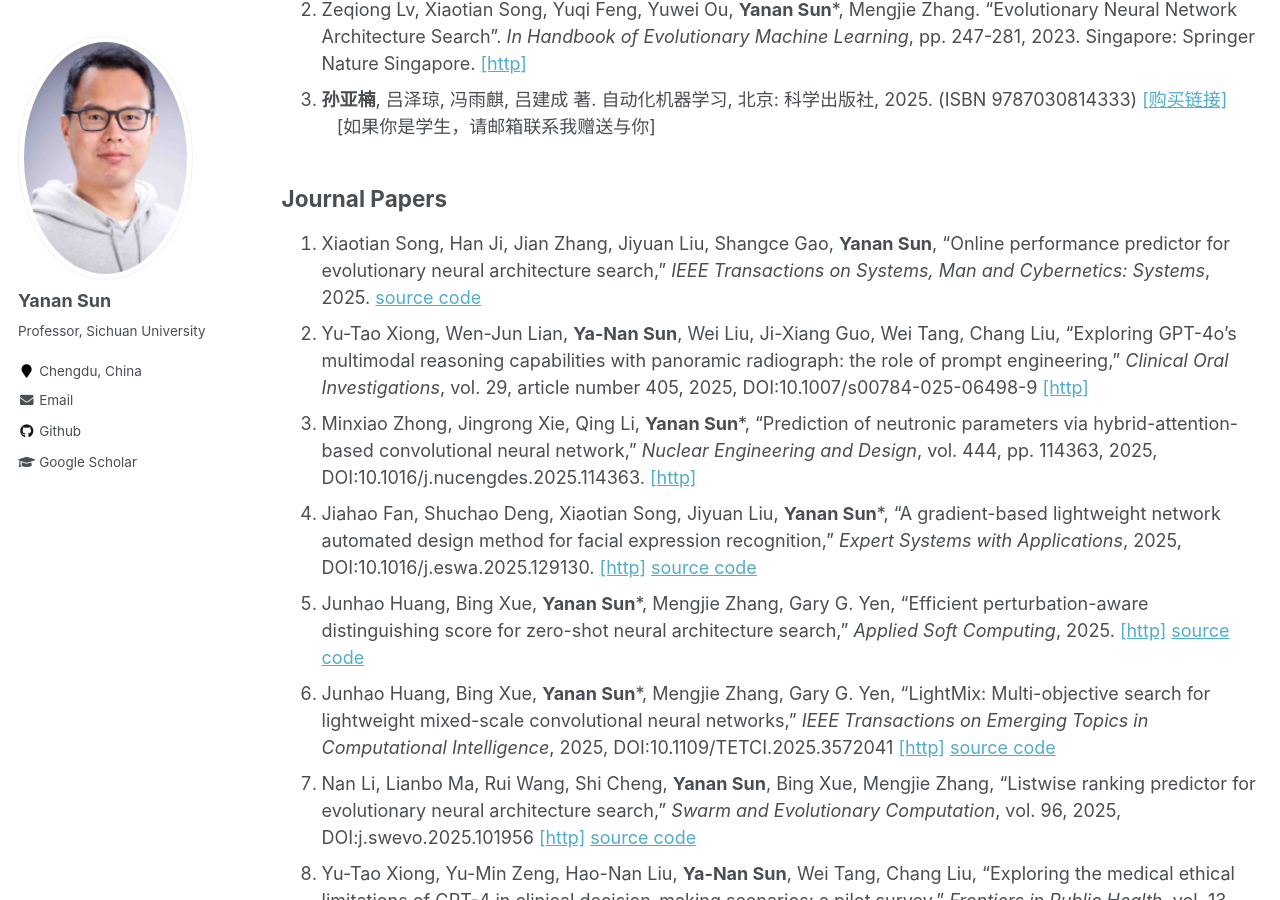
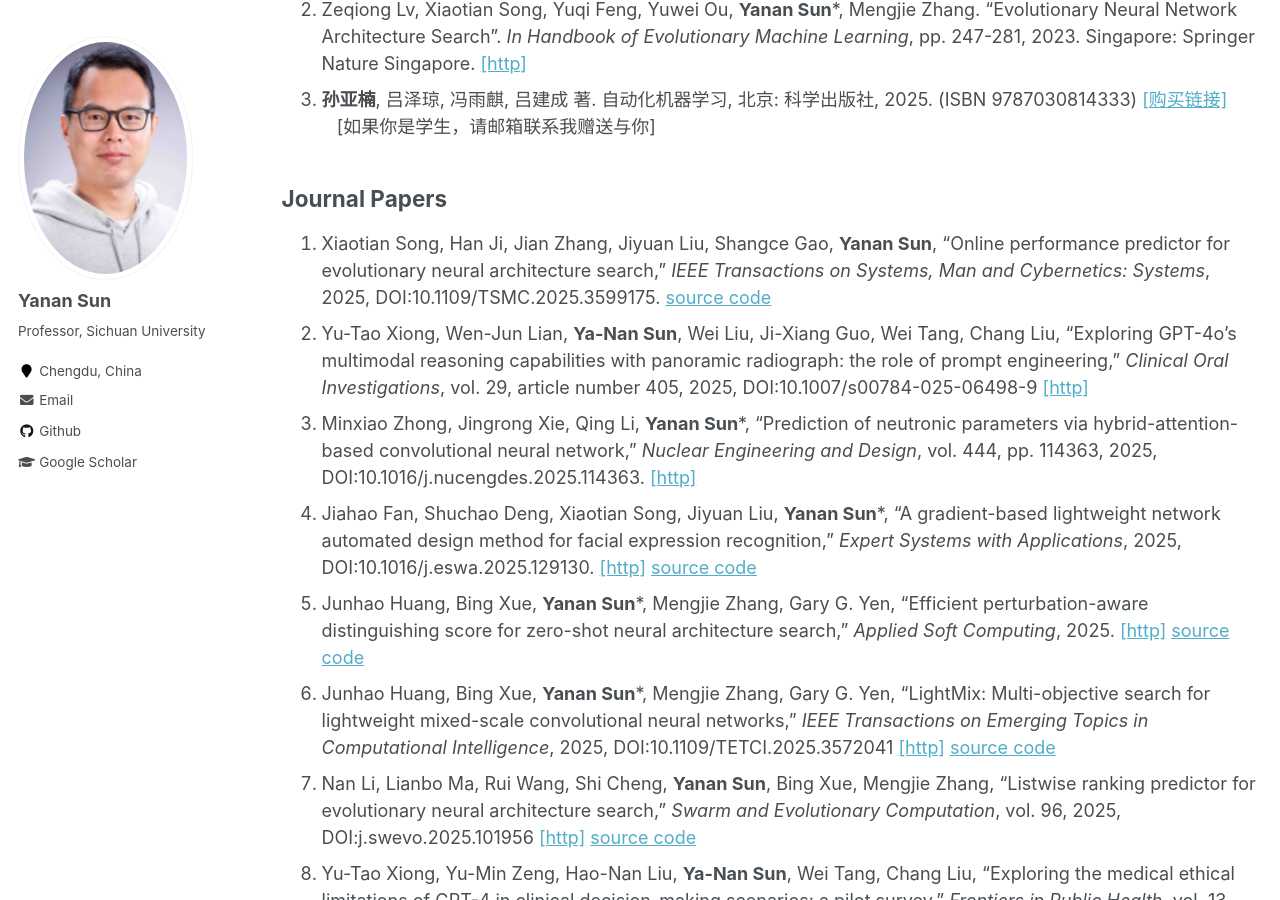
Before and after one commit to yn-sun/yn-sun.github.io, a Jekyll site: the page built from _pages/publications.md, in a window 1280 px wide and 900 px high, scrolled down 402 px. Built offline with Jekyll 4.4.1, drawn with Linux system fonts in a browser that asks for light colours; comment, search, counter and statistics services are not loaded.

Commit message:
Update publications.md

```diff
--- a/_pages/publications.md
+++ b/_pages/publications.md
@@ -12,7 +12,7 @@
 3. **孙亚楠**, 吕泽琼, 冯雨麒, 吕建成 著. 自动化机器学习, 北京: 科学出版社, 2025. (ISBN 9787030814333)  [[购买链接]](https://www.ecsponline.com/goods.php?id=227870) &nbsp;&nbsp;&nbsp;[如果你是学生，请邮箱联系我赠送与你]
 
 ## Journal Papers
-1. Xiaotian Song, Han Ji, Jian Zhang, Jiyuan Liu, Shangce Gao, **Yanan Sun**, "Online performance predictor for evolutionary neural architecture search," <i>IEEE Transactions on Systems, Man and Cybernetics: Systems</i>, 2025. [source code](https://github.com/songxt3/GPOPP)
+1. Xiaotian Song, Han Ji, Jian Zhang, Jiyuan Liu, Shangce Gao, **Yanan Sun**, "Online performance predictor for evolutionary neural architecture search," <i>IEEE Transactions on Systems, Man and Cybernetics: Systems</i>, 2025, DOI:10.1109/TSMC.2025.3599175. [source code](https://github.com/songxt3/GPOPP)
 2. Yu-Tao Xiong, Wen-Jun Lian, **Ya-Nan Sun**, Wei Liu, Ji-Xiang Guo, Wei Tang, Chang Liu, "Exploring GPT-4o’s multimodal reasoning capabilities with panoramic radiograph: the role of prompt engineering," <i>Clinical Oral Investigations</i>, vol. 29, article number 405, 2025, DOI:10.1007/s00784-025-06498-9
 [[http]](https://link.springer.com/article/10.1007/s00784-025-06498-9)
 3. Minxiao Zhong, Jingrong Xie, Qing Li, **Yanan Sun***, "Prediction of neutronic parameters via hybrid-attention-based convolutional neural network," <i>Nuclear Engineering and Design</i>, vol. 444, pp. 114363, 2025, DOI:10.1016/j.nucengdes.2025.114363. [[http]](https://www.sciencedirect.com/science/article/abs/pii/S0029549325005400)
```
